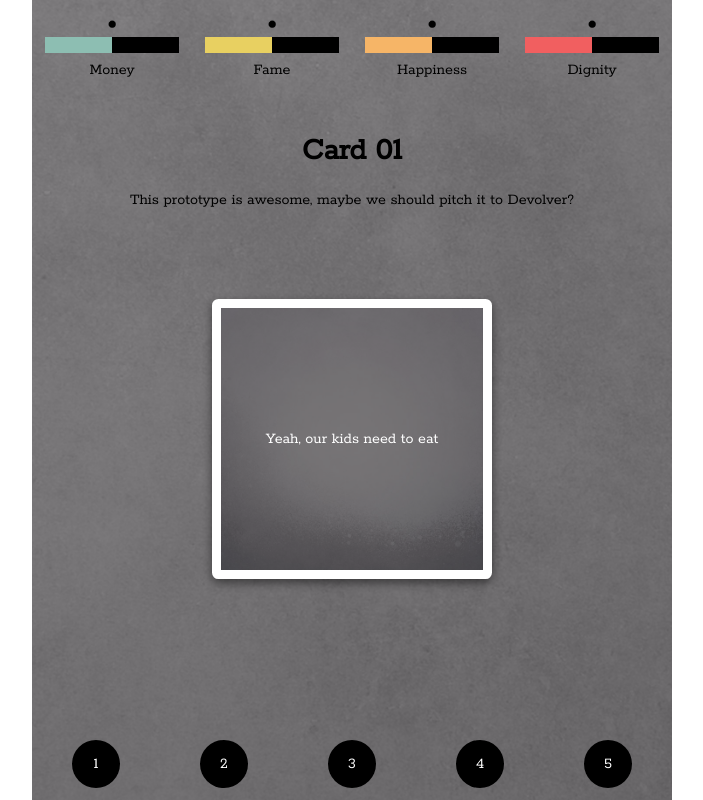
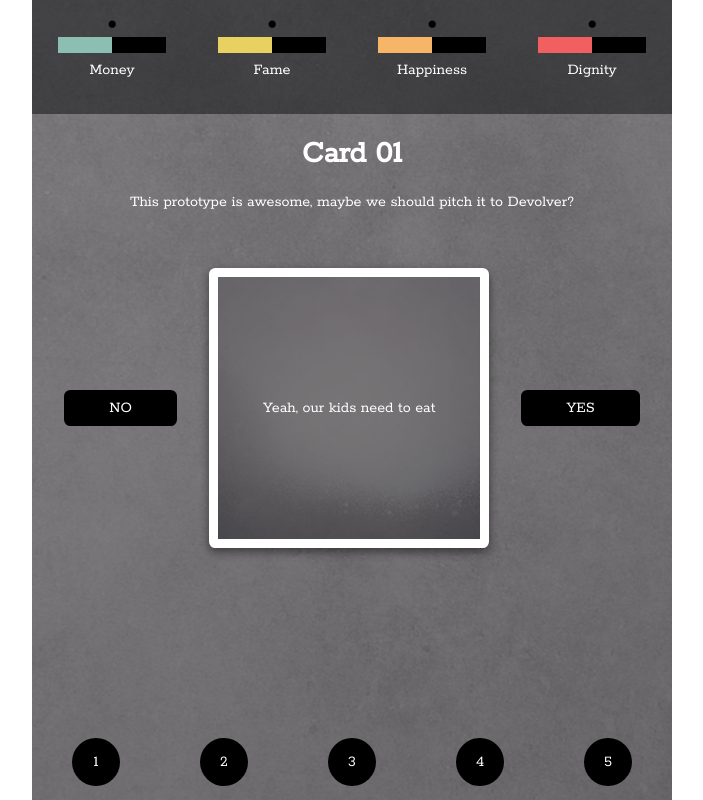
Before and after one commit to mandarinx/hg-reigns, a website: page index.html in a window 1280 px wide. Shown: the whole page, without its empty margins (288-991 px from the left). Drawn offline with Linux system fonts and the light colour scheme.

Commit message:
Option buttons

```diff
--- a/index.html
+++ b/index.html
@@ -31,13 +31,21 @@
             </div>
 
             <div class="card_image">
+                <div class="card_option">
+                    <a id="option_no">NO</a>
+                </div>
                 <div class="card_frame">
                     <img id="card_image" src="cards/empty.png" />
                     <div id="option_description">
                         <p>Yeah, our kids need to eat</p>
                     </div>
                 </div>
+                <div class="card_option">
+                    <a id="option_yes">YES</a>
+                </div>
             </div>
+
+            <div class="g_padding"></div>
 
             <div class="g_progress_years">
                 <div class="g_year">1</div>
--- a/style.css
+++ b/style.css
@@ -1,5 +1,6 @@
 html, body {
     font-family: 'Rokkitt', serif;
+    color: white;
     margin: 0;
 
     -webkit-user-select: none;
@@ -47,6 +48,7 @@ html, body {
     flex-direction: row;
     flex-grow: 1;
     text-align: center;
+    background-color: rgba(10, 10, 12, 0.5);
 }
 
 .g_axis {
@@ -63,6 +65,8 @@ html, body {
     flex-direction: row;
     justify-content: flex-start;
     height: 1em;
+    width: 80%;
+    margin-left: 10%;
     background-color: black;
 }
 
@@ -81,17 +85,18 @@ html, body {
 
 .card_about {
     text-align: center;
-    flex-grow: 3;
+    flex-grow: 1;
 }
 
 .card_image {
     display: flex;
     justify-content: center;
-    flex-grow: 6;
+    flex-grow: 1;
     box-sizing: border-box;
 }
 
 .card_frame {
+    align-self: center;
     width: 35vh;
     height: 35vh;
     display: flex;
@@ -126,7 +131,26 @@ html, body {
 
 .card_frame > div > p {
     align-self: center;
+    text-align: center;
     color: white;
+}
+
+.card_option {
+    flex-grow: 2;
+    text-align: center;
+    align-self: center;
+    margin: 5%;
+}
+
+.card_option a {
+    background-color: black;
+    border: 0.6em solid black;
+    border-radius: 0.4em;
+    display: block;
+}
+
+.g_padding {
+    flex-grow: 6;
 }
 
 .g_progress_years {
```
